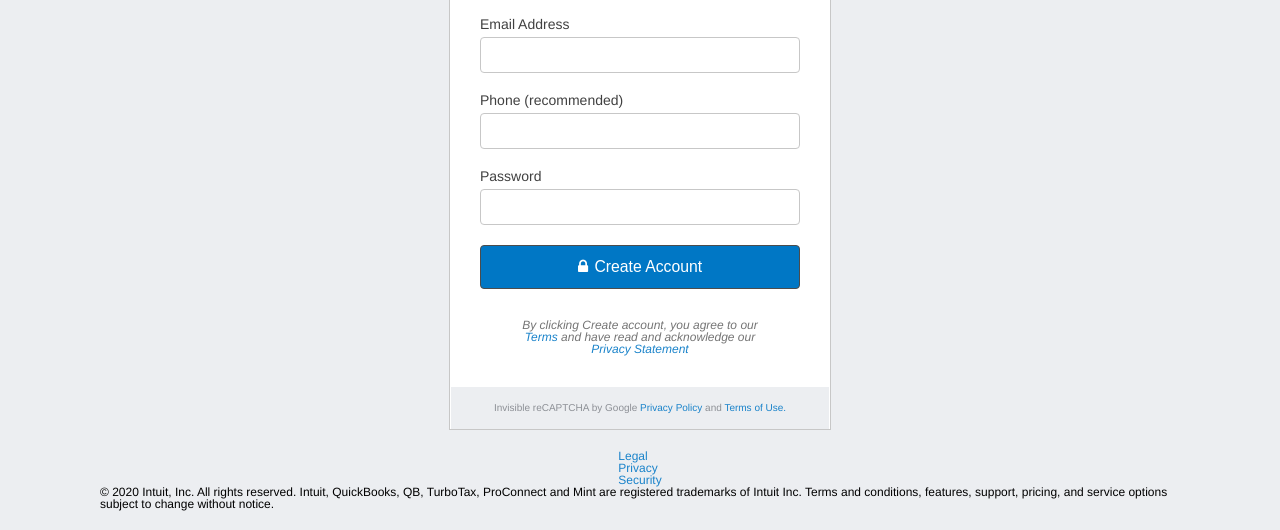
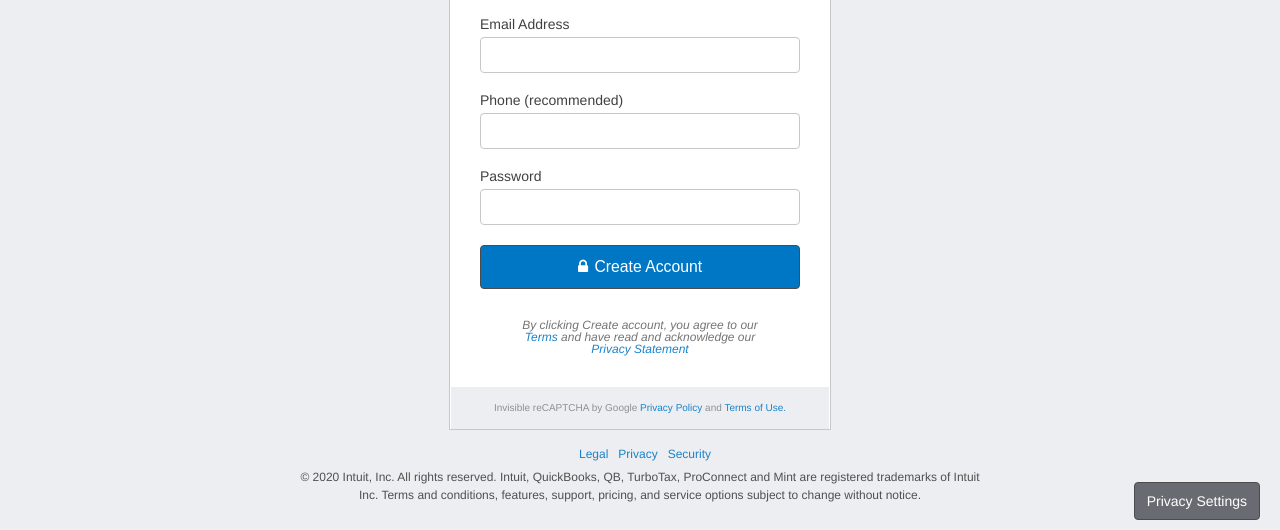
Before and after one commit to vanheaven-ui/signup-page, a website: page index.html in a window 1280 px wide. Shown: the part 280-810 px from the top of the page. Drawn offline with Linux system fonts and the light colour scheme.

Commit message:
added styling to main footer

```diff
--- a/index.html
+++ b/index.html
@@ -103,5 +103,6 @@
         subject to change without notice.
       </p>
     </footer>
+    <button type="button" id="privacy-button">Privacy Settings</button>
   </body>
 </html>
--- a/styles/style.css
+++ b/styles/style.css
@@ -177,7 +177,28 @@ button[type="submit"] {
   display: flex;
   align-items: center;
   flex-direction: column;
-  padding: 20px 100px;
+  color: #505050;
+  text-align: center;
+  padding: 10px 300px;
+  line-height: 1.5;
+}
+
+#footer-links {
+  display: flex;
+  padding: 5px 0;
+}
+
+#footer-links li {
+  padding: 0 0 0 10px;
 }
 
 /* FOOTER SECTION END */
+
+#privacy-button {
+  background: #686c72;
+  font-size: 14px;
+  padding: 10px 12px;
+  position: fixed;
+  bottom: 0;
+  right: 20px;
+}
```
